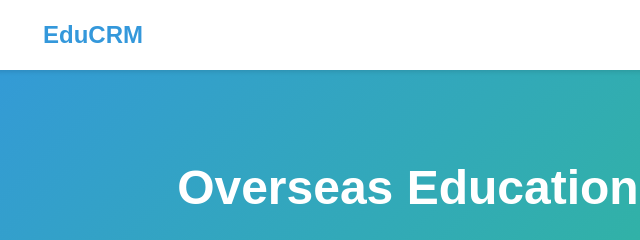
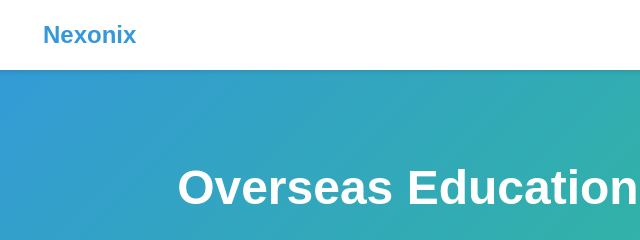
Before and after one commit to nexonix12/neonix, a plain HTML site: page Ensurance.html in a window 1280 px wide. Shown: the top 240 px of the page, 21-661 px from the left. Drawn offline with Linux system fonts and the light colour scheme.

Commit message:
Update Ensurance.html

```diff
--- a/Ensurance.html
+++ b/Ensurance.html
@@ -193,7 +193,7 @@
 <body>
     <header>
         <div class="container navbar">
-            <div class="logo">EduCRM</div>
+            <div class="logo">Nexonix</div>
             <ul class="nav-links">
                 <li><a href="#home">Home</a></li>
                 <li><a href="#services">Services</a></li>
```
